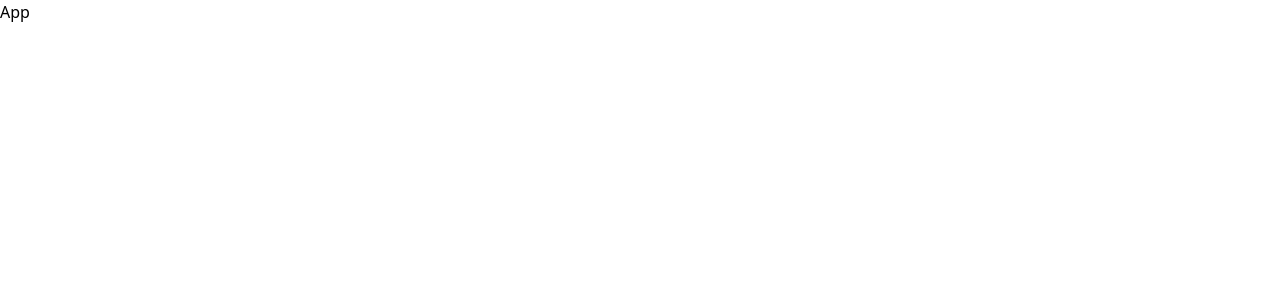
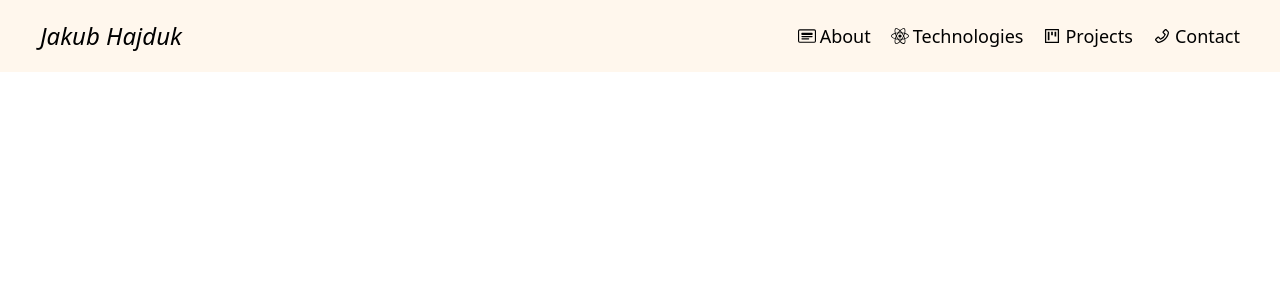
Before and after one commit to jakubhajduk53/portfolio, a React (Create React App) app: page / in a window 1280 px wide. Shown: the top 300 px of the page. Built offline with nearby package versions, Linux system fonts and the light colour scheme.

Commit message:
feat: add MainPage and update App

```diff
--- a/src/App.js
+++ b/src/App.js
@@ -1,5 +1,7 @@
+import MainPage from "./pages/MainPage";
+
 function App() {
-  return <div className="App">App</div>;
+  return <MainPage />;
 }
 
 export default App;
--- /dev/null
+++ b/src/pages/MainPage.js
@@ -0,0 +1,11 @@
+import Header from "../components/Header";
+
+function MainPage() {
+  return (
+    <div>
+      <Header />
+    </div>
+  );
+}
+
+export default MainPage;
```
